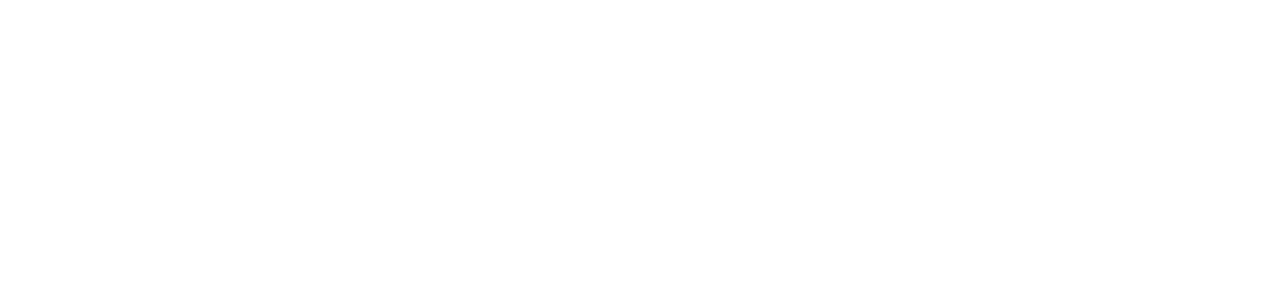
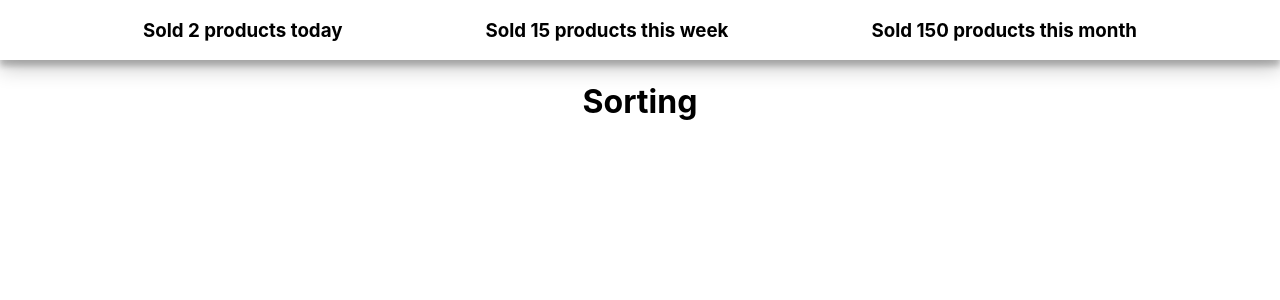
Before and after one commit to saurabhsinghmehta/flawless-trick-6809, a React (Create React App) app: page /admin in a window 1280 px wide. Before the commit this address had no page. Shown: the top 300 px of the page. Built offline with nearby package versions, Linux system fonts and the light colour scheme.

Commit message:
admin side structure made

```diff
--- /dev/null
+++ b/src/CSS/admin.css
@@ -0,0 +1,5 @@
+#admin_display {
+  display: flex;
+  justify-content: space-evenly;
+  box-shadow: rgba(0, 0, 0, 0.19) 0px 10px 20px, rgba(0, 0, 0, 0.23) 0px 6px 6px;
+}
--- a/src/Pages/AdminDashboard.jsx
+++ b/src/Pages/AdminDashboard.jsx
@@ -1,10 +1,24 @@
-import React from 'react'
-
-
+import React from "react";
+import Sorting from "../Components/Sorting";
+import "../CSS/admin.css";
 function AdminDashboard() {
   return (
-    <div>AdminDashboard</div>
-  )
+    //display sales status on daily, weekly and monthly bases
+    <>
+      <div id="admin_display">
+        <div>
+          <h3>Sold 2 products today</h3>
+        </div>
+        <div>
+          <h3>Sold 15 products this week</h3>
+        </div>
+        <div>
+          <h3>Sold 150 products this month</h3>
+        </div>
+      </div>
+      <Sorting />
+    </>
+  );
 }
 
-export default AdminDashboard
+export default AdminDashboard;
--- a/src/Routes/MainRoutes.jsx
+++ b/src/Routes/MainRoutes.jsx
@@ -6,7 +6,7 @@
 function MainRoutes() {
   return (
     <Routes>
-      <Route path="/" element={<AdminDashboard />} />
+      <Route path="/admin" element={<AdminDashboard />} />
       <Route path="/prod_managment" element={<ProductManagement />} />
       <Route path="/admin_sorting" element={<Sorting />} />
     </Routes>
```
